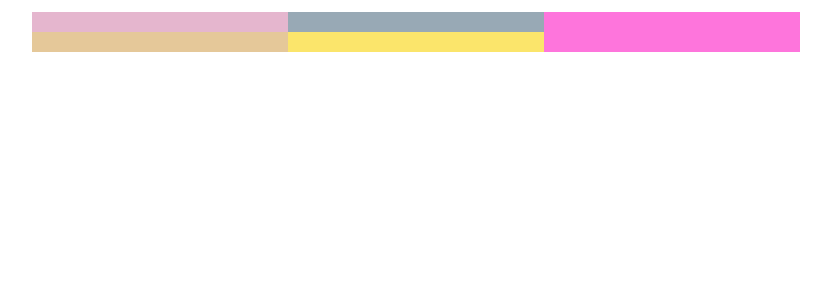
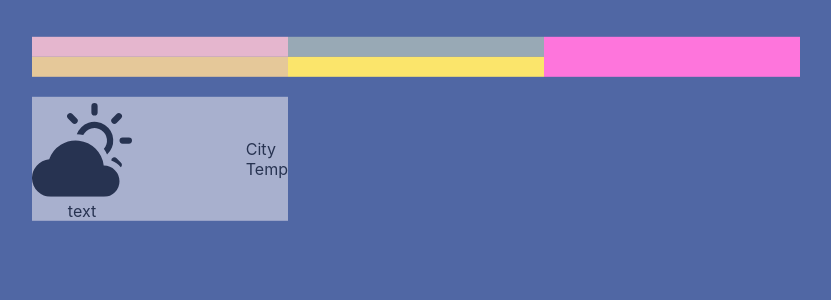
Before and after one commit to Tito-DM/PT_City_Tempo, a React (Create React App) app in the folder client/pt_tempo/: page / in a window 1280 px wide. Shown: the top 300 px of the page, without its empty margins (96-927 px from the left). Built offline with nearby package versions, Linux system fonts and the light colour scheme.

Commit message:
add icon to weather card

```diff
--- a/client/pt_tempo/src/App.js
+++ b/client/pt_tempo/src/App.js
@@ -1,4 +1,5 @@
 import React, { Fragment } from "react";
+import WeatherCard from "./components/weatherCard"
 import "./App.css";
 
 function App() {
@@ -14,6 +15,8 @@ function App() {
           <div id="item-3">&nbsp;</div>
           <div id="item-4">&nbsp;</div>
         </div>
+
+        <WeatherCard/>
       </main>
     </Fragment>
   );
--- /dev/null
+++ b/client/pt_tempo/src/components/weatherCard.css
@@ -0,0 +1,21 @@
+.weatherCard{
+    background: #FFF8F8;
+    opacity: .5;
+    width: 20%;
+}
+
+
+.iconText-section{
+    text-align: center;
+}
+
+
+
+
+.top{
+    display: flex;
+    flex-direction: row;
+    align-items: center;
+    justify-content: space-between;
+
+}
--- a/client/pt_tempo/src/components/weatherCard.js
+++ b/client/pt_tempo/src/components/weatherCard.js
@@ -1,13 +1,31 @@
-import React from "react"
+import React from "react";
+import { BsFillCloudSunFill } from 'react-icons/bs';
+import "./weatherCard.css";
 
 
+const WeatherCard = () => {
+  return (
+    <div className="weatherCard">
+      <div className="top">
+        <div className="iconText-section">
+          <div className="weatherCard-icon">
+            <BsFillCloudSunFill size={100}/>
+          </div>
+          <span className="weatherDescription">text</span>
+        </div>
 
-const WeatherCard = ()=>{
-    return(
-        <div>
+        <div className="cityTemp-section">
+          <div>City</div>
+          <span>Temp</span>
+        </div>
+      </div>
 
-        </div>
-    )
-}
+    <div className="bottom">
 
-export default WeatherCard
+    </div>
+
+    </div>
+  );
+};
+
+export default WeatherCard;
--- a/client/pt_tempo/src/index.css
+++ b/client/pt_tempo/src/index.css
@@ -7,6 +7,7 @@ body {
     sans-serif;
   -webkit-font-smoothing: antialiased;
   -moz-osx-font-smoothing: grayscale;
+  background-color: #5067A4;
 }
 
 code {
```
